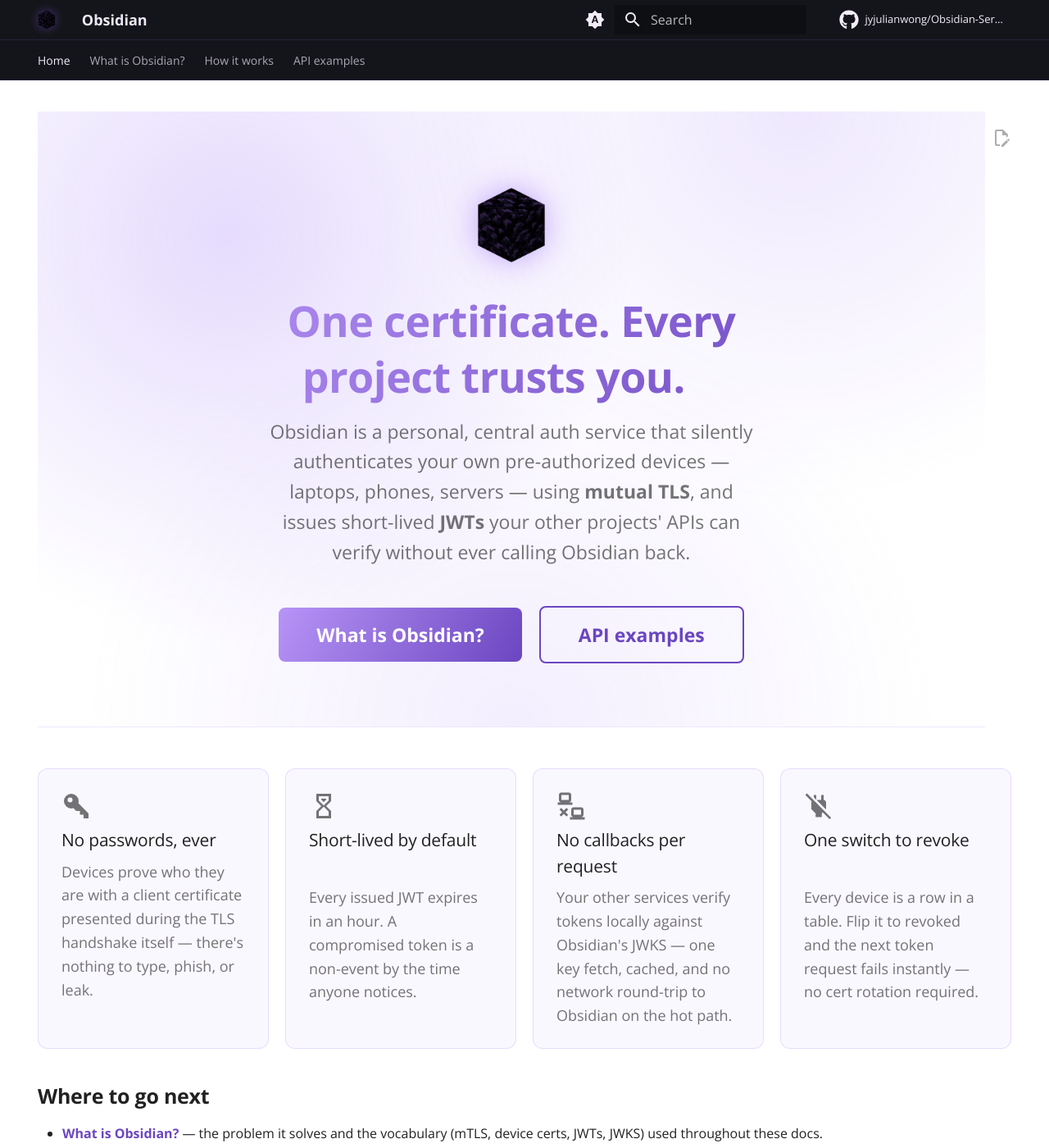
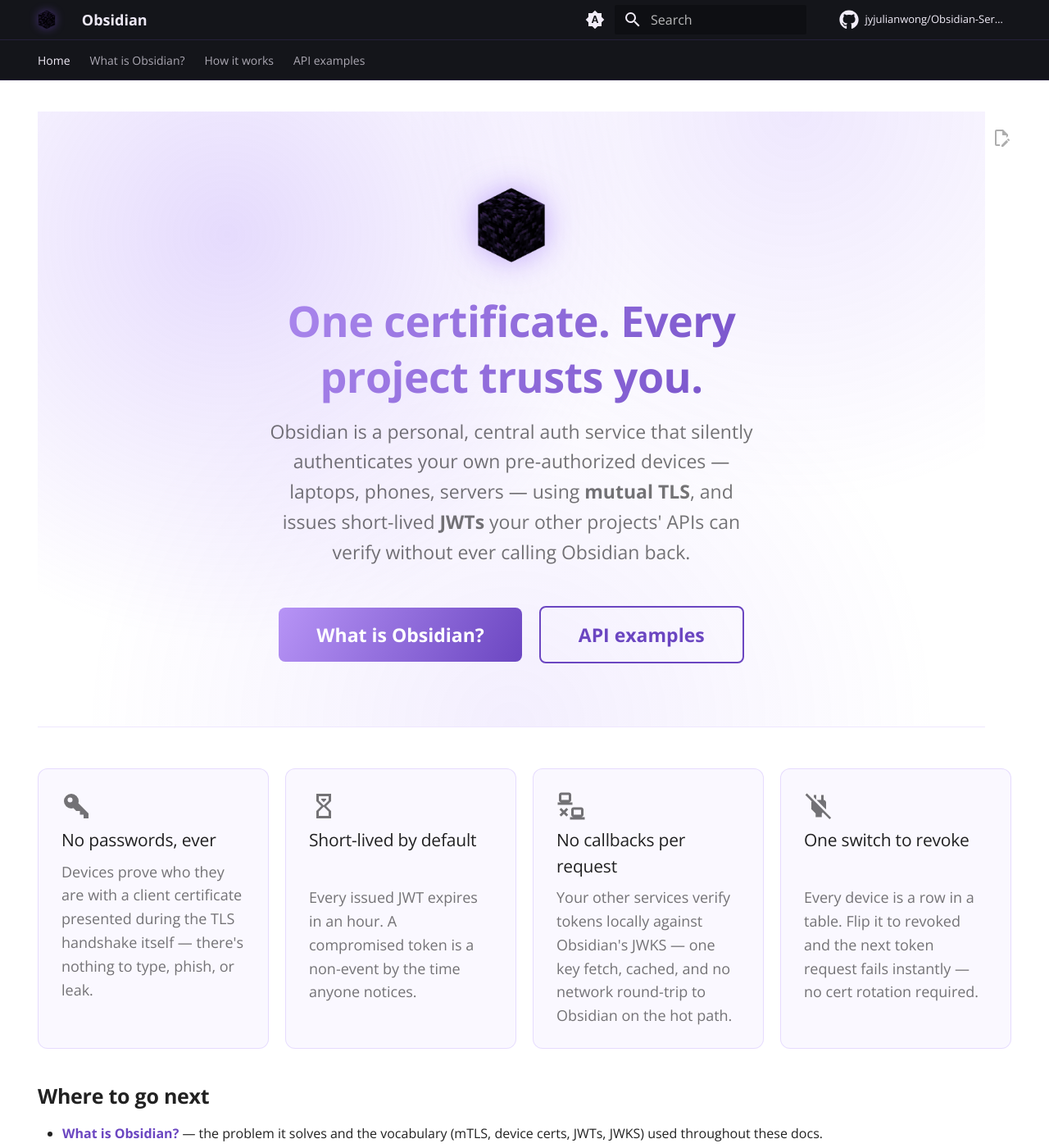
Before and after one commit to jyjulianwong/Obsidian-Server, an MkDocs documentation site: the page built from docs/index.md, in a window 1280 px wide and 1400 px high. Shown: the whole window at 82% size. Built offline with MkDocs 1.6.1 and Material for MkDocs 9.7.7, drawn with Linux system fonts in a browser that asks for light colours; comment, search, counter and statistics services are not loaded.

Commit message:
Fix hero headline centering: hide the invisible permalink anchor
MkDocs' auto-generated permalink anchor after every heading is invisible
(opacity: 0 until hover) but still occupies real inline width. On the
hero's centered, wrapped h1 it rode along on the last visual line,
pushing the visible text left of center to make room for it — measured
~15px off-center on a 375px viewport. Hidden via display: none, scoped to
just the hero heading so permalinks keep working everywhere else in the
docs.

Co-Authored-By: Claude Sonnet 5 <noreply@anthropic.com>
Claude-Session: https://claude.ai/code/session_016hMFn1yLRoke3ZmA4LJpRK

```diff
--- a/docs/stylesheets/extra.css
+++ b/docs/stylesheets/extra.css
@@ -138,6 +138,14 @@
   text-wrap: balance;
 }
 
+/* MkDocs' auto-generated permalink anchor is invisible (opacity: 0 until
+   hover) but still occupies inline width — on a centered, wrapped heading
+   it rides along on the last line and pushes the visible text off-center.
+   Not needed on a display heading anyway, so drop it from layout. */
+.obsidian-hero h1 .headerlink {
+  display: none;
+}
+
 .obsidian-hero p {
   font-size: 1.15rem;
   max-width: 46ch;
```
